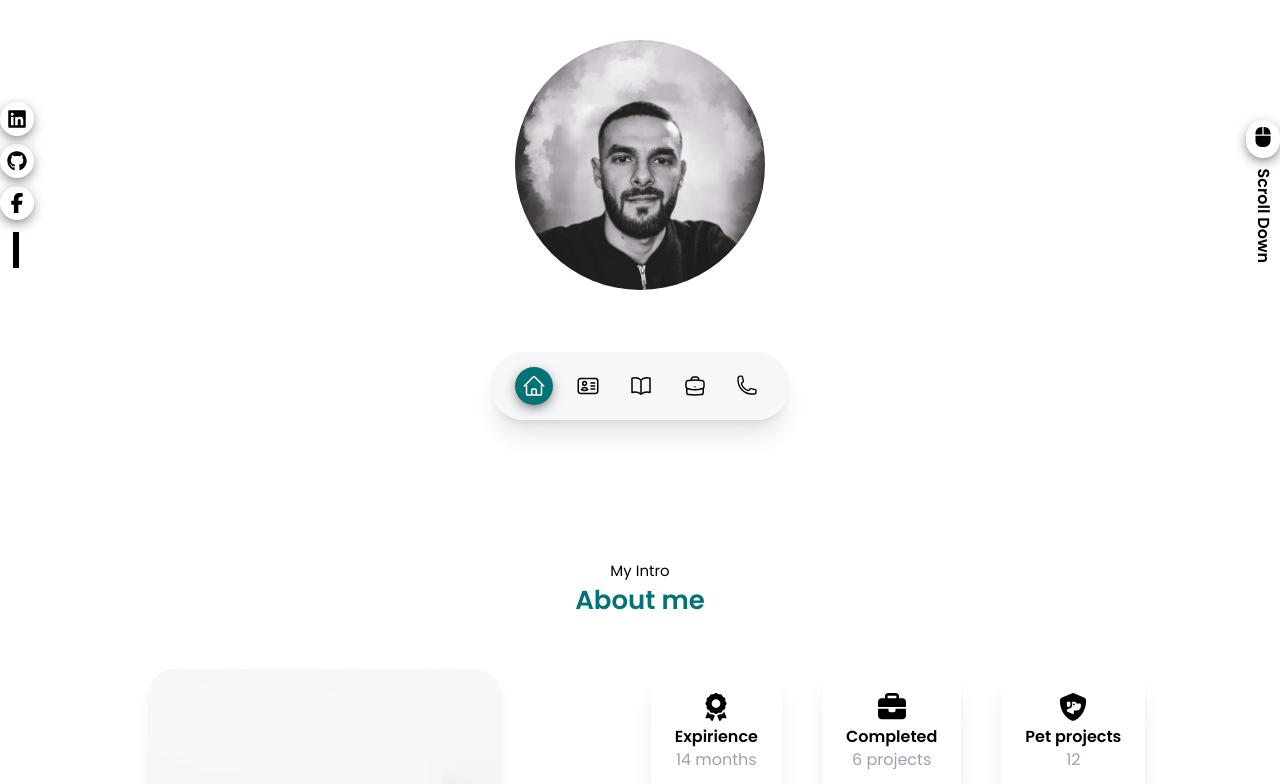
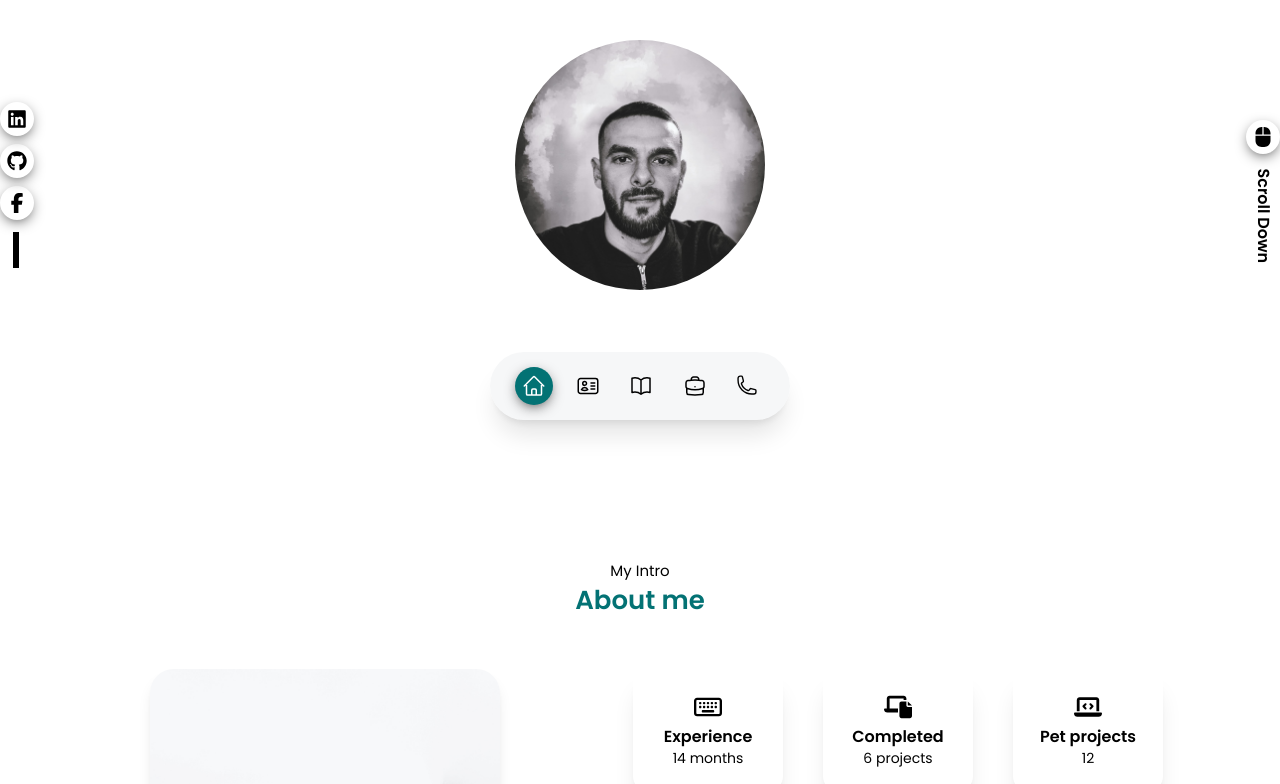
Before and after one commit to teddi90/cv_vue, a Vue app: page /about in a window 1280 px wide. Shown: the part 360-1144 px from the top of the page. Built offline with nearby package versions, Linux system fonts and the light colour scheme.

Commit message:
fixed bugs

```diff
--- a/src/assets/main.css
+++ b/src/assets/main.css
@@ -23,13 +23,15 @@
   font-weight: 600;
   src: url('@/assets/fonts/poppins-v19-latin-600.woff2') format('woff2');
 }
+html {
+  scroll-behavior: smooth;
+}
 body{
   font-family: "Poppins", Arial, Helvetica, sans-serif;
   font-weight: 400;
   font-size: 16px;
   line-height: 1.44;
   font-style: normal;
-  scroll-behavior: smooth;
 }
 :root{
   --mainColor:#037274;
--- a/src/components/About.vue
+++ b/src/components/About.vue
@@ -14,39 +14,30 @@
         <div class="flex-1">
           <div class="flex justify-center space-x-10 mb-8">
             <div class="flex justify-center">
-              <div class="flex flex-col items-center p-6 shadow-xl rounded-2xl dark:bg-darkBG">
-                <svg xmlns="http://www.w3.org/2000/svg" viewBox="0 0 384 512" stroke="currentColor" class="h-7 w-7 mb-1 dark:text-white">
-                  <path
-                      d="M173.8 5.5c11-7.3 25.4-7.3 36.4 0L228 17.2c6 3.9 13 5.8 20.1 5.4l21.3-1.3c13.2-.8 25.6 6.4 31.5 18.2l9.6 19.1c3.2 6.4 8.4 11.5 14.7 14.7L344.5 83c11.8 5.9 19 18.3 18.2 31.5l-1.3 21.3c-.4 7.1 1.5 14.2 5.4 20.1l11.8 17.8c7.3 11 7.3 25.4 0 36.4L366.8 228c-3.9 6-5.8 13-5.4 20.1l1.3 21.3c.8 13.2-6.4 25.6-18.2 31.5l-19.1 9.6c-6.4 3.2-11.5 8.4-14.7 14.7L301 344.5c-5.9 11.8-18.3 19-31.5 18.2l-21.3-1.3c-7.1-.4-14.2 1.5-20.1 5.4l-17.8 11.8c-11 7.3-25.4 7.3-36.4 0L156 366.8c-6-3.9-13-5.8-20.1-5.4l-21.3 1.3c-13.2 .8-25.6-6.4-31.5-18.2l-9.6-19.1c-3.2-6.4-8.4-11.5-14.7-14.7L39.5 301c-11.8-5.9-19-18.3-18.2-31.5l1.3-21.3c.4-7.1-1.5-14.2-5.4-20.1L5.5 210.2c-7.3-11-7.3-25.4 0-36.4L17.2 156c3.9-6 5.8-13 5.4-20.1l-1.3-21.3c-.8-13.2 6.4-25.6 18.2-31.5l19.1-9.6C65 70.2 70.2 65 73.4 58.6L83 39.5c5.9-11.8 18.3-19 31.5-18.2l21.3 1.3c7.1 .4 14.2-1.5 20.1-5.4L173.8 5.5zM272 192a80 80 0 1 0 -160 0 80 80 0 1 0 160 0zM1.3 441.8L44.4 339.3c.2 .1 .3 .2 .4 .4l9.6 19.1c11.7 23.2 36 37.3 62 35.8l21.3-1.3c.2 0 .5 0 .7 .2l17.8 11.8c5.1 3.3 10.5 5.9 16.1 7.7l-37.6 89.3c-2.3 5.5-7.4 9.2-13.3 9.7s-11.6-2.2-14.8-7.2L74.4 455.5l-56.1 8.3c-5.7 .8-11.4-1.5-15-6s-4.3-10.7-2.1-16zm248 60.4L211.7 413c5.6-1.8 11-4.3 16.1-7.7l17.8-11.8c.2-.1 .4-.2 .7-.2l21.3 1.3c26 1.5 50.3-12.6 62-35.8l9.6-19.1c.1-.2 .2-.3 .4-.4l43.2 102.5c2.2 5.3 1.4 11.4-2.1 16s-9.3 6.9-15 6l-56.1-8.3-32.2 49.2c-3.2 5-8.9 7.7-14.8 7.2s-11-4.3-13.3-9.7z"/>
-                </svg>
+              <div class="group flex flex-col w-[150px] items-center p-6 shadow-xl rounded-2xl dark:bg-darkBG hover:shadow-black transition ease-in duration-300">
+                <font-awesome-icon :icon="['far', 'keyboard']" class="h-7 w-7 mb-1 dark:text-white group-hover:text-blue-700 transition ease-in duration-300"/>
                 <h3 class="font-semibold dark:text-white">
-                  Expirience
+                  Experience
                 </h3>
-                <span class="text-gray-400">14 months</span>
+                <span class="text-sm dark:text-white">14 months</span>
               </div>
             </div>
             <div class="flex justify-center">
-              <div class="flex flex-col items-center p-6 shadow-xl rounded-2xl dark:bg-darkBG">
-                <svg xmlns="http://www.w3.org/2000/svg" viewBox="0 0 512 512" class="h-7 w-7 mb-1">
-                  <path
-                      d="M184 48H328c4.4 0 8 3.6 8 8V96H176V56c0-4.4 3.6-8 8-8zm-56 8V96H64C28.7 96 0 124.7 0 160v96H192 320 512V160c0-35.3-28.7-64-64-64H384V56c0-30.9-25.1-56-56-56H184c-30.9 0-56 25.1-56 56zM512 288H320v32c0 17.7-14.3 32-32 32H224c-17.7 0-32-14.3-32-32V288H0V416c0 35.3 28.7 64 64 64H448c35.3 0 64-28.7 64-64V288z"/>
-                </svg>
+              <div class="group flex flex-col w-[150px] items-center p-6 shadow-xl rounded-2xl dark:bg-darkBG hover:shadow-black transition ease-in duration-300">
+                <font-awesome-icon :icon="['fas', 'laptop-file']" class="h-7 w-7 mb-1 dark:text-white group-hover:text-green-800 transition ease-in duration-300"/>
                 <h3 class="font-semibold dark:text-white">
                   Completed
                 </h3>
-                <span class="text-gray-400">6 projects</span>
+                <span class="text-sm dark:text-white">6 projects</span>
               </div>
             </div>
             <div class="flex justify-center">
-              <div class="flex flex-col items-center p-6 shadow-xl rounded-2xl dark:bg-darkBG">
-                <svg xmlns="http://www.w3.org/2000/svg" viewBox="0 0 512 512" class="h-7 w-7 mb-1">
-                  <path
-                      d="M269.4 2.9C265.2 1 260.7 0 256 0s-9.2 1-13.4 2.9L54.3 82.8c-22 9.3-38.4 31-38.3 57.2c.5 99.2 41.3 280.7 213.6 363.2c16.7 8 36.1 8 52.8 0C454.7 420.7 495.5 239.2 496 140c.1-26.2-16.3-47.9-38.3-57.2L269.4 2.9zM160.9 286.2c4.8 1.2 9.9 1.8 15.1 1.8c35.3 0 64-28.7 64-64V160h44.2c12.1 0 23.2 6.8 28.6 17.7L320 192h64c8.8 0 16 7.2 16 16v32c0 44.2-35.8 80-80 80H272v50.7c0 7.3-5.9 13.3-13.3 13.3c-1.8 0-3.6-.4-5.2-1.1l-98.7-42.3c-6.6-2.8-10.8-9.3-10.8-16.4c0-2.8 .6-5.5 1.9-8l15-30zM160 160h40 8v32 32c0 17.7-14.3 32-32 32s-32-14.3-32-32V176c0-8.8 7.2-16 16-16zm128 48a16 16 0 1 0 -32 0 16 16 0 1 0 32 0z"/>
-                </svg>
+              <div class="group flex flex-col w-[150px] items-center p-6 shadow-xl rounded-2xl dark:bg-darkBG hover:shadow-black transition ease-in duration-300">
+                <font-awesome-icon :icon="['fas', 'laptop-code']" class="h-7 w-7 mb-1 dark:text-white group-hover:text-orange-500 transition ease-in duration-300"/>
                 <h3 class="font-semibold dark:text-white">
                   Pet projects
                 </h3>
-                <span class="text-gray-400">12</span>
+                <span class="text-sm dark:text-white">12</span>
               </div>
             </div>
           </div>
--- a/src/components/Contacts.vue
+++ b/src/components/Contacts.vue
@@ -41,7 +41,7 @@ import {FontAwesomeIcon} from "@fortawesome/vue-fontawesome";
           </div>
         </div>
         <div class="flex-1">
-          <div class="contact__content">
+          <div class="rounded-xl shadow-xl py-[30px] px-[20px]">
             <h3 class="contact__title">Write me your project</h3>
             <form action="https://formspree.io/f/xqknyzpo" method="POST" class="contact__form">
               <div class="contact__form-div">
--- a/src/components/Hero.vue
+++ b/src/components/Hero.vue
@@ -36,7 +36,7 @@
         </div>
         <img class="h-[250px] w-[250px] rounded-full" src="@/assets/images/photo.jpg" alt="photo">
         <div class="flex flex-col">
-          <a href="#about" class="relative mt-20 group p-[7px] rounded-full shadow-black mb-2 hover:bg-mainColor dark:bg-white dark:hover:bg-mainColor transition duration-500 ease-in-out">
+          <a href="#about" class="relative flex items-center mt-20 group p-[7px] rounded-full shadow-black mb-2 hover:bg-mainColor dark:bg-white dark:hover:bg-mainColor transition duration-500 ease-in-out">
             <font-awesome-icon :icon="['fas', 'computer-mouse']" class="h-5 w-5 group-hover:text-white transition duration-500 ease-in-out"/>
             <span class="absolute rotate-90 w-[100px] font-semibold -left-[33px] top-[87px] dark:text-white group-hover:text-mainColor transition duration-500 ease-in-out">Scroll Down</span>
           </a>
--- a/src/components/Skills.vue
+++ b/src/components/Skills.vue
@@ -9,7 +9,7 @@
     <div class="container mx-auto">
       <div class="flex justify-center">
         <div class="rounded-xl dark:bg-darkBG shadow-xl py-10 px-14">
-          <h3 class="font-semibold text-xl mb-5 dark:text-white text-center">Frontend developer</h3>
+          <h3 class="font-semibold text-xl mb-5 dark:text-white text-center">Hard Skills</h3>
           <div class="flex justify-between space-x-40">
             <div>
               <div class="flex items-center mb-2">
--- a/src/stores/cv.js
+++ b/src/stores/cv.js
@@ -2,7 +2,7 @@ import { ref, computed } from 'vue'
 import { defineStore } from 'pinia'
 import works from "@/works.js";
 const exportWorks=works;
-export const useSVStore = defineStore('counter', () => {
+export const useSVStore = defineStore('cv', () => {
   const works=exportWorks.works;
 
   const getFrontendWorks=()=>{
```
